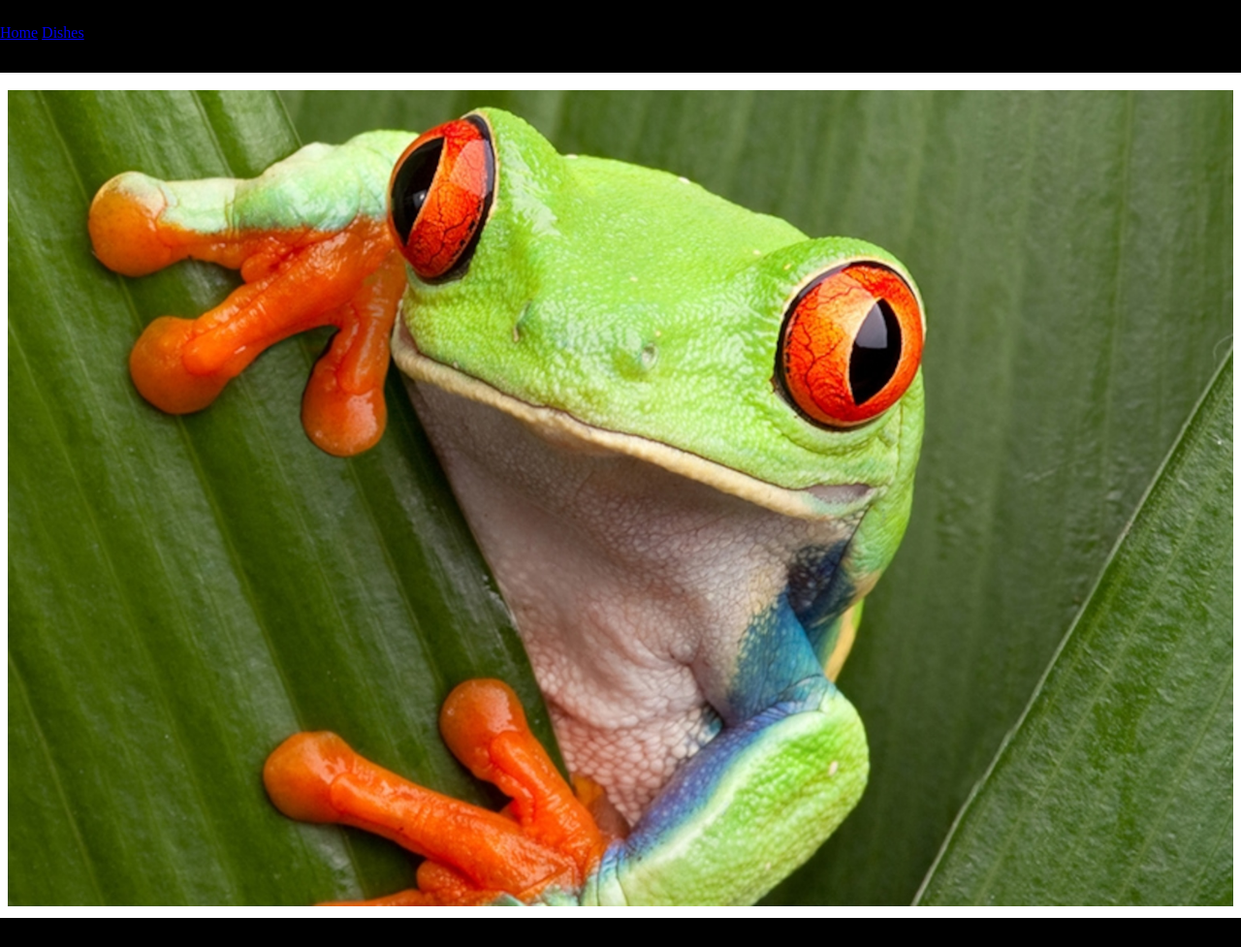
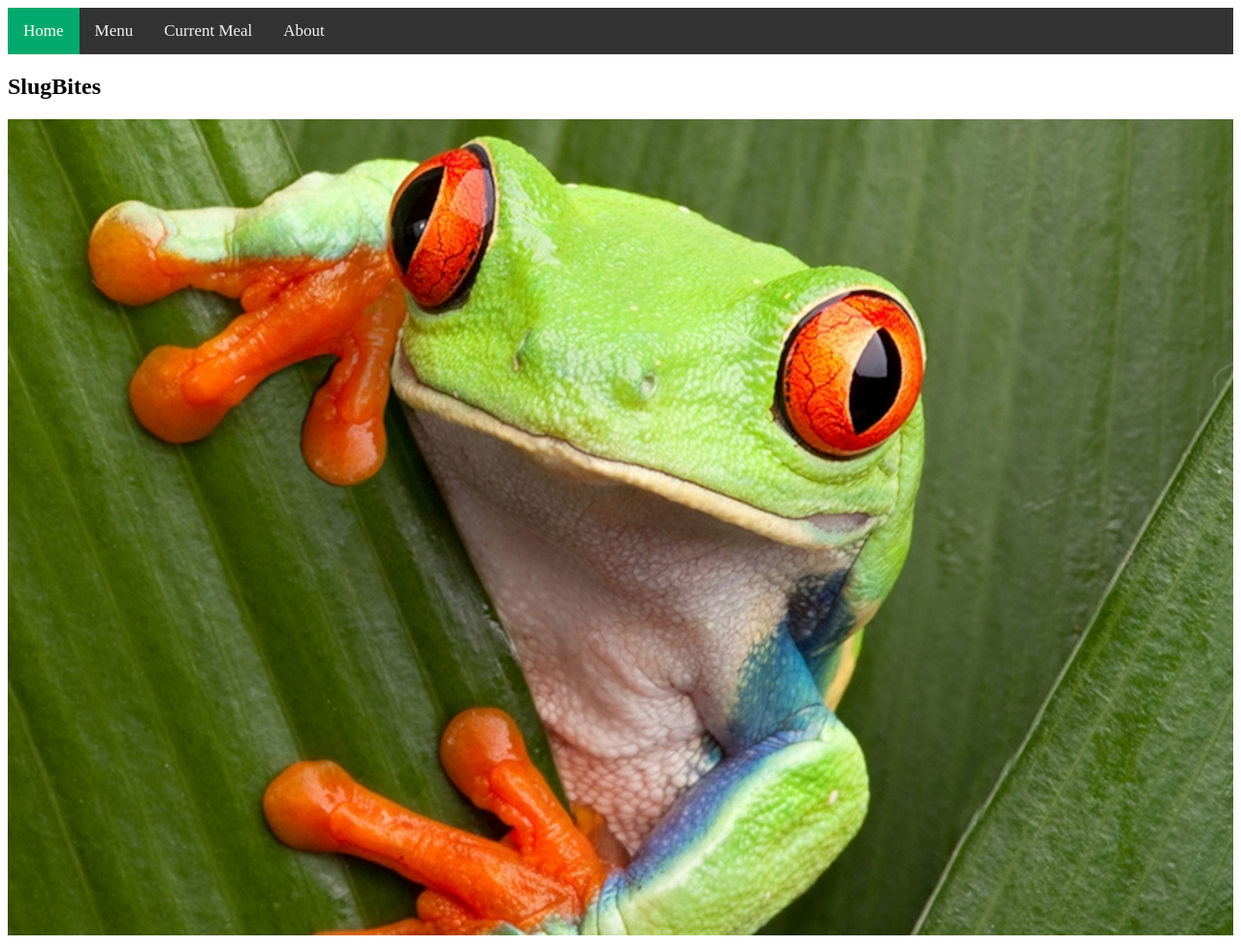
Before and after one commit to korbexmachina/SlugBites, a Django app: page /home/ in a window 1280 px wide. Shown: the whole page at 97% size. Before the commit the page ends 947 px from the top, so only its background shows below. Run offline with Django 4.2, Linux system fonts and the light colour scheme.

Commit message:
Navbar partially implemented

```diff
--- a/slugbites/main/templates/main/base.html
+++ b/slugbites/main/templates/main/base.html
@@ -5,6 +5,8 @@ file, You can obtain one at https://mozilla.org/MPL/2.0/. -->
 <!DOCTYPE html>
 <html lang="en">
 <head>
+    {% load static %}
+    <link rel="stylesheet" href="{% static 'slugbites/style.css' %}" />
 
     <style type="text/css">
         .navbar {
@@ -27,9 +29,11 @@ file, You can obtain one at https://mozilla.org/MPL/2.0/. -->
     <title>Slugbites</title>
 </head>
 <body>
-    <div class="navbar">
-        <a href="/home">Home</a>
-        <a href="/food">Dishes</a>
+    <div class="topnav">
+        <a class="active" href="/home">Home</a>
+        <a href="/food">Menu</a>
+        <a href="/currentmeal">Current Meal</a>
+        <a href="/about">About</a>
     </div>
     <div id="content", name="content">
         {% block content %}
--- a/slugbites/main/templates/main/home.html
+++ b/slugbites/main/templates/main/home.html
@@ -5,7 +5,6 @@ file, You can obtain one at https://mozilla.org/MPL/2.0/. -->
 {% extends "main/base.html" %}
 {% load static %}
 {% block content %}
-@import "slugbites/frog.jpg"
     <link rel="stylesheet" href="{% static 'slugbites/style.css' %}"/>
 <div>
     <h2>SlugBites</h2>
--- a/slugbites/static/slugbites/style.css
+++ b/slugbites/static/slugbites/style.css
@@ -1,3 +1,31 @@
+/* Add a black background color to the top navigation */
+.topnav {
+    background-color: #333;
+    overflow: hidden;
+}
+
+/* Style the links inside the navigation bar */
+.topnav a {
+    float: left;
+    color: #f2f2f2;
+    text-align: center;
+    padding: 14px 16px;
+    text-decoration: none;
+    font-size: 17px;
+}
+
+/* Change the color of links on hover */
+.topnav a:hover {
+    background-color: #ddd;
+    color: black;
+}
+
+/* Add a color to the active/current link */
+.topnav a.active {
+    background-color: #04AA6D;
+    color: white;
+}
+
 img{
     height: 100%;
     width: 100%;
```
